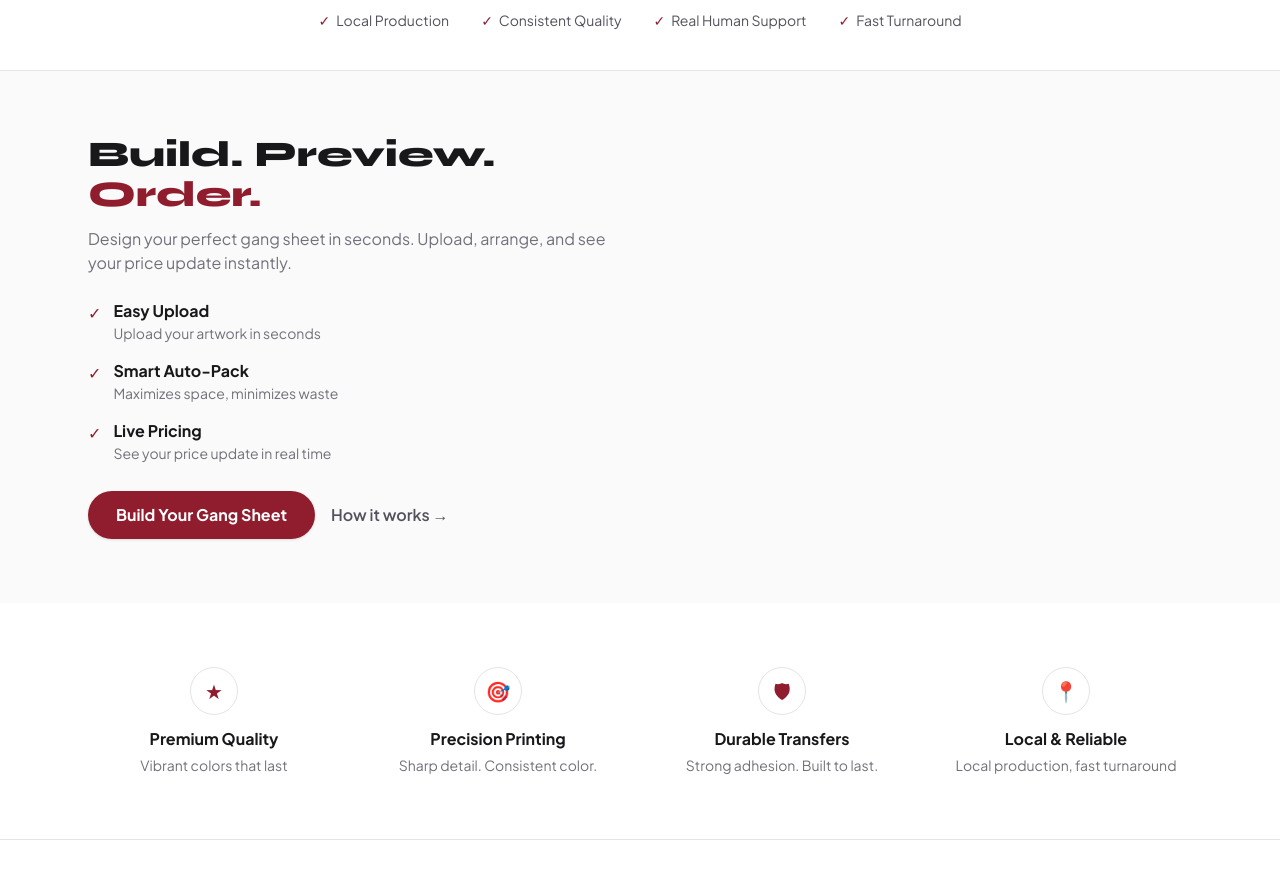
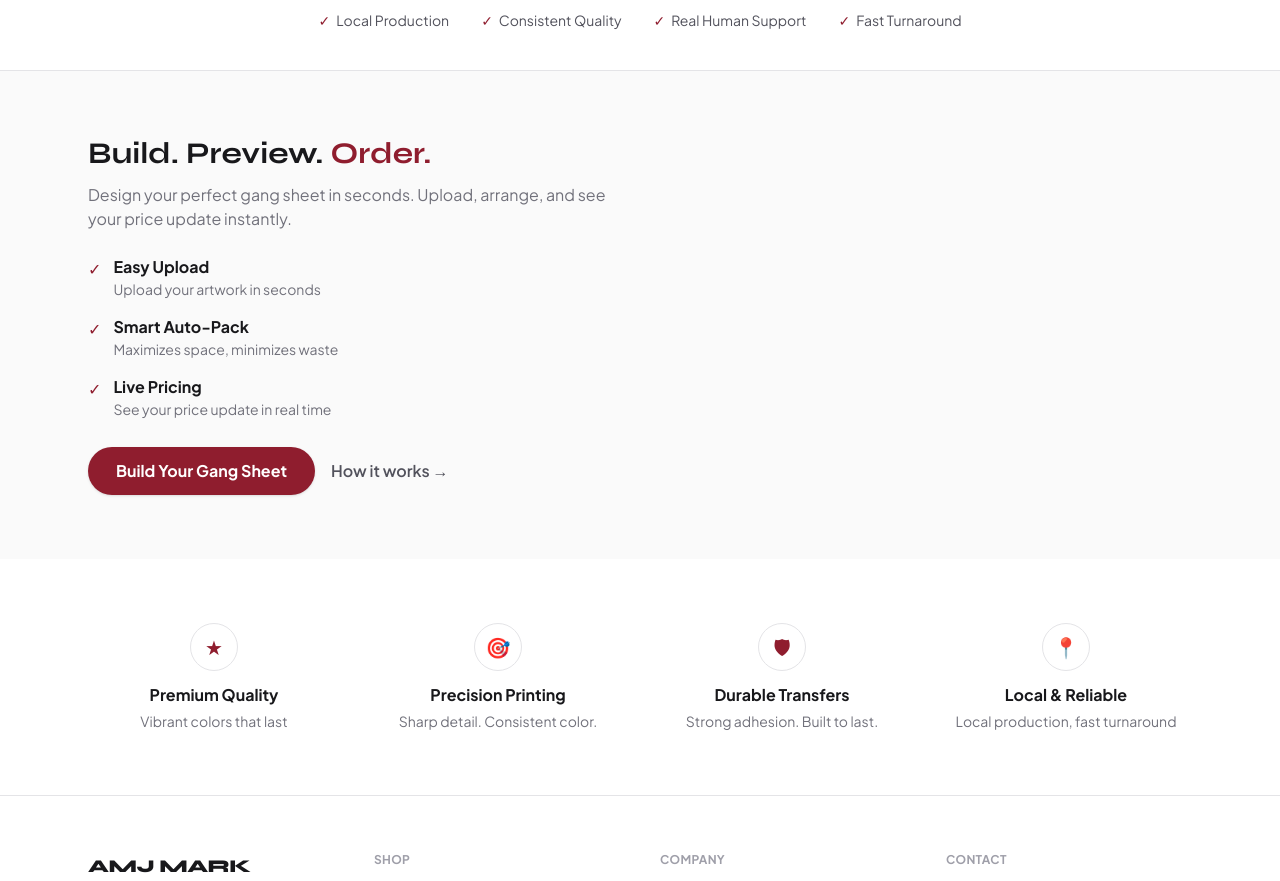
Before and after one commit to HakimAbushaala/amjmark-website, a Next.js app: page / in a window 1280 px wide. Shown: the part 780-1661 px from the top of the page. Built offline with nearby package versions, Linux system fonts and the light colour scheme; no server answers; the database is empty.

Commit message:
Reduce oversized Build. Preview. Order. heading to match hero

```diff
--- a/app/page.tsx
+++ b/app/page.tsx
@@ -126,7 +126,7 @@ export default async function HomePage() {
       <section className="border-t border-zinc-200 bg-zinc-50">
         <div className="mx-auto grid max-w-6xl items-start gap-10 px-6 py-16 lg:grid-cols-2">
           <div>
-            <h2 className="font-display text-4xl font-extrabold text-zinc-900">
+            <h2 className="font-display text-3xl font-bold text-zinc-900">
               Build. Preview. <span className="text-brand-700">Order.</span>
             </h2>
             <p className="mt-3 text-zinc-500">
```
